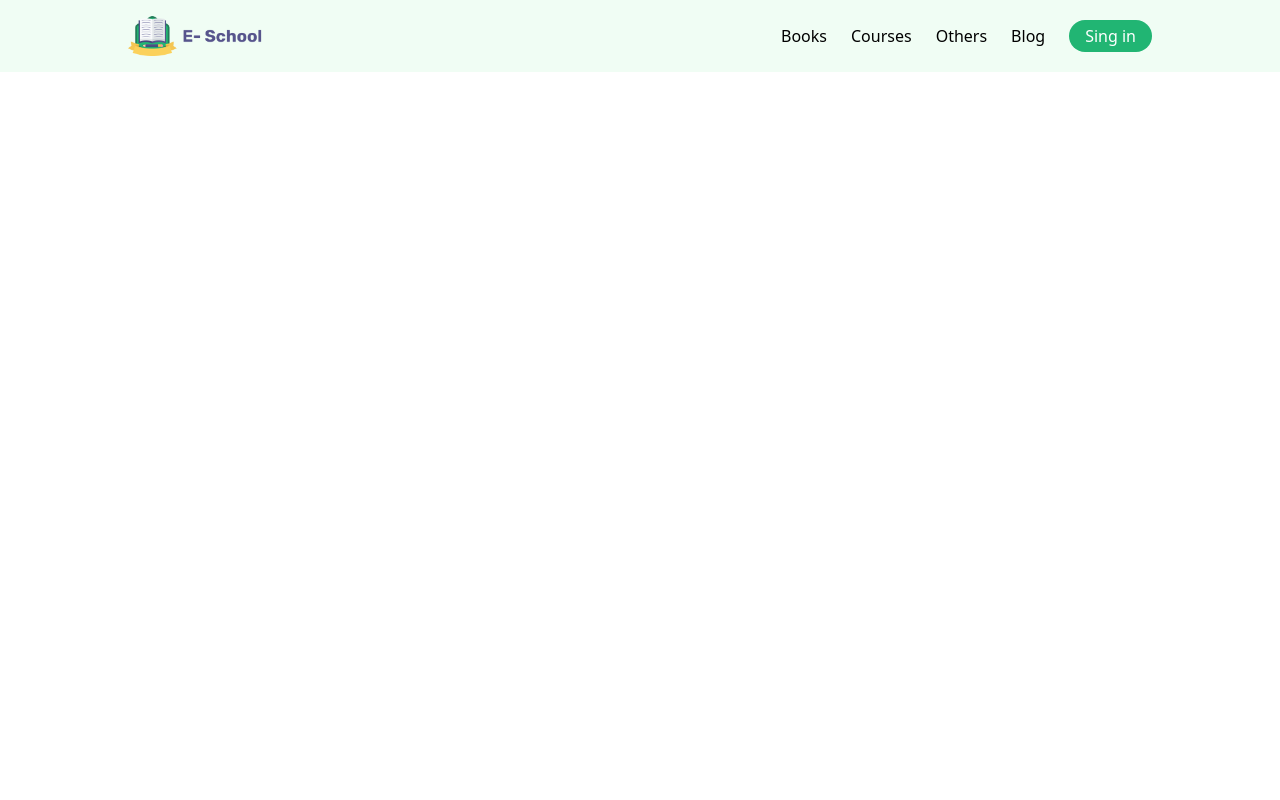
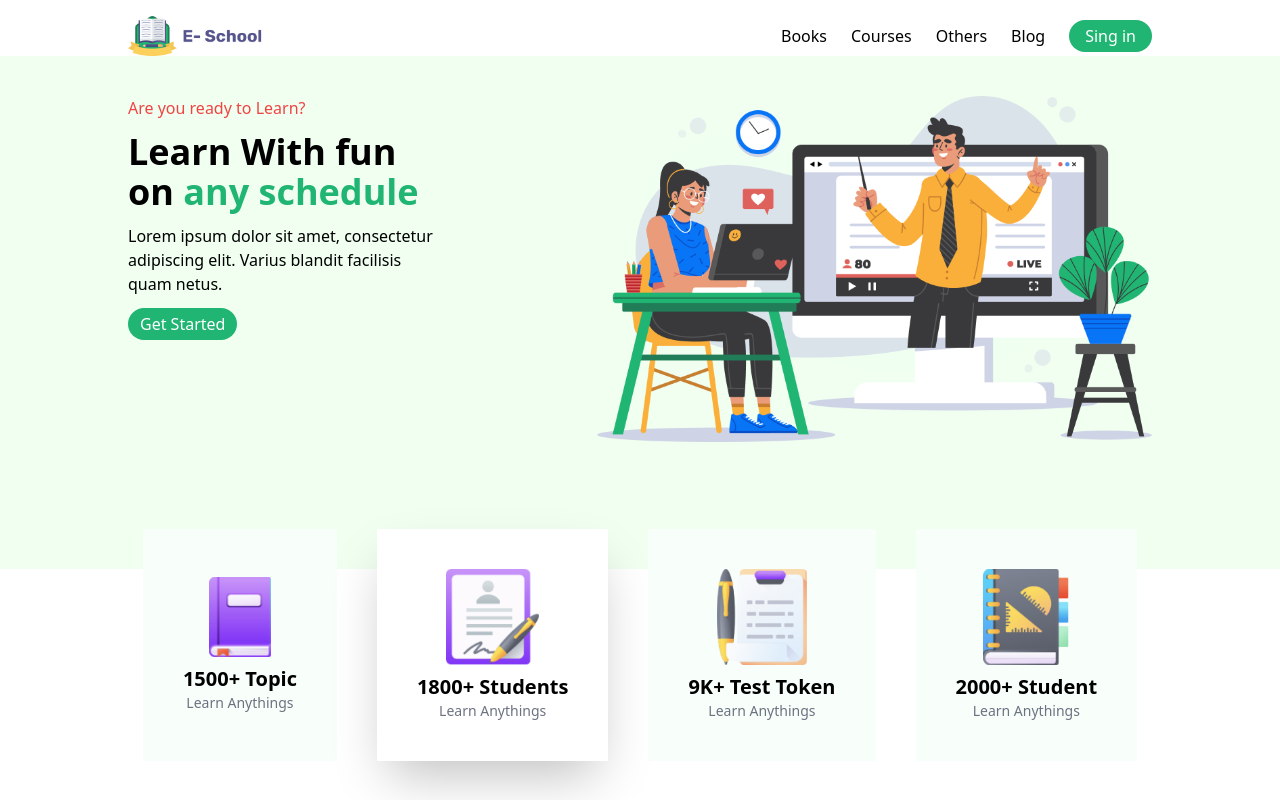
Before and after one commit to rohan26ir/E-School, a plain HTML site: page index.html in a window 1280 px wide. Drawn offline with nearby package versions, Linux system fonts and the light colour scheme.

Commit message:
add hero and card section

```diff
--- a/index.html
+++ b/index.html
@@ -10,10 +10,10 @@
    <link rel="shortcut icon" href="favicon.ico" type="image/x-icon">
 </head>
 <body>
-  <header  class="bg-green-50">
+  <header  class=" ">
     <!-- Navbar -->
-    <section>
-      <div class="flex justify-between px-32 py-4">
+    <section class="px-32 ">
+      <div class="flex justify-between pt-4">
         <!-- left side -->
         <div>
           <img class="h-10"
@@ -30,10 +30,59 @@
       </div>
     </section>
     <!-- Navbar end -->
+
+    <!-- hero  -->
+    <section class="bg-[#F0FFF0]">
+      <div class="flex justify-between gap-4 px-32 py-10">
+        <!-- left -->
+        <div class="space-y-3">
+          <p class="text-red-500">Are you ready to Learn?</p>
+          <h2 class="text-4xl font-bold">Learn With fun <br>
+            on <span class="text-[#21B573]">any schedule</span></h2>
+
+          <p>Lorem ipsum dolor sit amet, consectetur <br>adipiscing elit. Varius blandit facilisis quam netus.</p>
+
+          <button class="bg-[#21B573] text-white px-3 py-1 rounded-3xl ">Get Started</button>
+        </div>
+        <!-- right -->
+        <div class="flex justify-end">
+          <img class="h-[80%]"
+          src="./assets/photos/Illustration.png" alt="">
+        </div>
+       </div>
+    </section>
+    <!-- hero  -->
   </header>
 
   <main>
-
+    <!-- card -->
+     <div class="flex justify-center  gap-10  -mt-10 ">
+       <div class="p-10 bg-[#F8FFFB] flex flex-col justify-center items-center">
+        <img class="h-20"
+        src="./assets/icons/book.png" alt="">
+        <h3 class="text-xl font-semibold mt-2">1500+ Topic</h3>
+        <p class="text-sm text-gray-500">Learn Anythings</p>
+       </div>
+       <div class="bg-white p-10 shadow-2xl flex flex-col justify-center items-center">
+        <img class="h-24"
+        src="./assets/icons/Student.png" alt="">
+        <h3 class="text-xl font-semibold mt-2">1800+ Students</h3>
+        <p class="text-sm text-gray-500">Learn Anythings</p>
+       </div>
+       <div class="p-10 bg-[#F8FFFB] flex flex-col justify-center items-center">
+        <img class="h-24"
+        src="./assets/icons/Test.png" alt="">
+        <h3 class="text-xl font-semibold mt-2">9K+ Test Token</h3>
+        <p class="text-sm text-gray-500">Learn Anythings</p>
+       </div>
+       <div class="p-10 bg-[#F8FFFB] flex flex-col justify-center items-center">
+        <img class="h-24"
+        src="./assets/icons/Students.png" alt="">
+        <h3 class="text-xl font-semibold mt-2">2000+ Student</h3>
+        <p class="text-sm text-gray-500">Learn Anythings</p>
+       </div>
+     </div>
+    <!-- card end -->
   </main>
 
   <footer>
```
